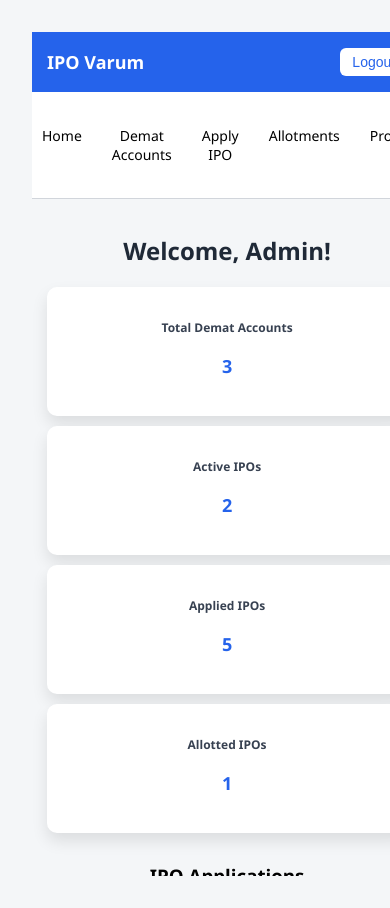
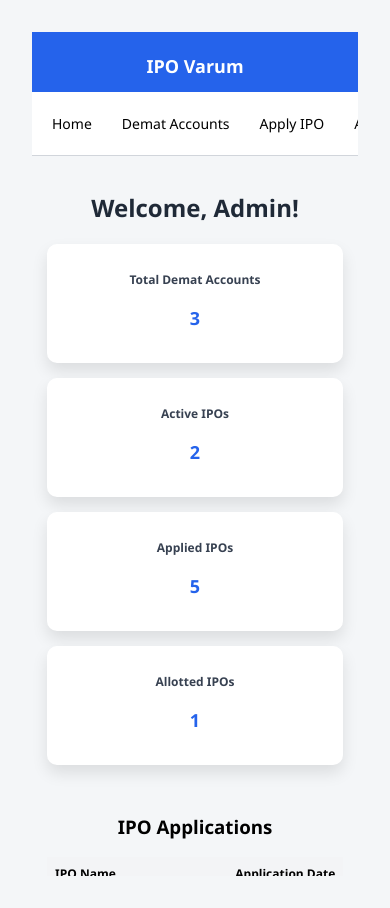
Before and after one commit to sreejkarkee/IPO-varum, a React (Vite) app: page /dashboard in a window 390 px wide. Built offline with nearby package versions, Linux system fonts and the light colour scheme; sample sign-in values are in the browser's storage.

Commit message:
Adjusted view for phones and tablets

```diff
--- a/src/css/Dashboard.css
+++ b/src/css/Dashboard.css
@@ -1,4 +1,3 @@
-
 body {
   margin: 0;
   font-family: 'Segoe UI', Tahoma, Geneva, Verdana, sans-serif;
@@ -16,6 +15,8 @@ body {
   height: 100vh;
 }
 
+
+
 .dashboard-header {
   grid-area: header;
   display: flex;
@@ -24,6 +25,7 @@ body {
   padding: 0 30px;
   background: #2563eb;
   color: white;
+  min-height: 60px;
 }
 
 .dashboard-logo {
@@ -46,6 +48,7 @@ body {
   background: #e0e7ff;
 }
 
+/* ================= SIDEBAR ================= */
 
 .dashboard-sidebar {
   grid-area: sidebar;
@@ -57,6 +60,7 @@ body {
 .dashboard-sidebar ul {
   list-style: none;
   padding: 0;
+  margin: 0;
 }
 
 .dashboard-sidebar li {
@@ -64,13 +68,15 @@ body {
   margin-bottom: 10px;
   cursor: pointer;
   border-radius: 6px;
-  transition: all 0.2s ease;
+  transition: background 0.2s ease;
 }
 
-.dashboard-sidebar li:hover {
+.dashboard-sidebar li:hover,
+.dashboard-sidebar li.active {
   background: #2563eb;
   color: white;
 }
+
 
 
 .dashboard-main {
@@ -85,6 +91,7 @@ body {
 }
 
 
+
 .dashboard-cards {
   display: grid;
   grid-template-columns: repeat(auto-fit, minmax(180px, 1fr));
@@ -96,7 +103,7 @@ body {
   background: white;
   padding: 20px;
   border-radius: 10px;
-  box-shadow: 0 8px 16px rgba(0,0,0,0.1);
+  box-shadow: 0 8px 16px rgba(0, 0, 0, 0.1);
 }
 
 .card h3 {
@@ -112,12 +119,20 @@ body {
 }
 
 
+
+.ipo-table {
+  width: 100%;
+  overflow-x: auto;
+}
+
 .ipo-table table {
   width: 100%;
+  min-width: 600px;
   border-collapse: collapse;
 }
 
-.ipo-table th, .ipo-table td {
+.ipo-table th,
+.ipo-table td {
   text-align: left;
   padding: 12px;
   border-bottom: 1px solid #d1d5db;
@@ -128,20 +143,10 @@ body {
 }
 
 
-/* --- Existing Styles (keep your current code above) --- */
 
-/* Make dashboard responsive */
 @media screen and (max-width: 1024px) {
   .dashboard {
     grid-template-columns: 200px 1fr;
-    grid-template-rows: 60px 1fr;
-    grid-template-areas:
-      "header header"
-      "sidebar main";
-  }
-
-  .dashboard-sidebar {
-    padding: 15px;
   }
 
   .dashboard-header {
@@ -153,8 +158,8 @@ body {
   }
 }
 
+
 @media screen and (max-width: 768px) {
-  /* Collapse sidebar into top menu for small screens */
   .dashboard {
     grid-template-columns: 1fr;
     grid-template-rows: 60px auto 1fr;
@@ -166,21 +171,23 @@ body {
 
   .dashboard-sidebar {
     display: flex;
-    flex-direction: row;
-    justify-content: space-around;
+    overflow-x: auto;
+    padding: 10px 0;
     border-right: none;
     border-bottom: 1px solid #d1d5db;
-    padding: 10px 0;
   }
 
   .dashboard-sidebar ul {
     display: flex;
+    flex-wrap: nowrap;
     gap: 10px;
+    padding: 0 10px;
+    width: max-content;
   }
 
   .dashboard-sidebar li {
-    padding: 8px 10px;
     margin-bottom: 0;
+    white-space: nowrap;
     font-size: 14px;
   }
 
@@ -192,30 +199,34 @@ body {
     grid-template-columns: 1fr 1fr;
     gap: 15px;
   }
-
-  .card p {
-    font-size: 20px;
-  }
 }
 
+
 @media screen and (max-width: 480px) {
-  /* Mobile view adjustments */
   .dashboard-header {
-    padding: 0 15px;
+    flex-wrap: wrap;
+    gap: 10px;
+    padding: 10px 15px;
   }
 
   .dashboard-logo {
+    width: 100%;
+    text-align: center;
     font-size: 18px;
   }
 
   .logout-button {
+    width: 100%;
     padding: 6px 12px;
     font-size: 14px;
   }
 
   .dashboard-cards {
     grid-template-columns: 1fr;
-    gap: 10px;
+  }
+
+  .card {
+    padding: 15px;
   }
 
   .card h3 {
```
